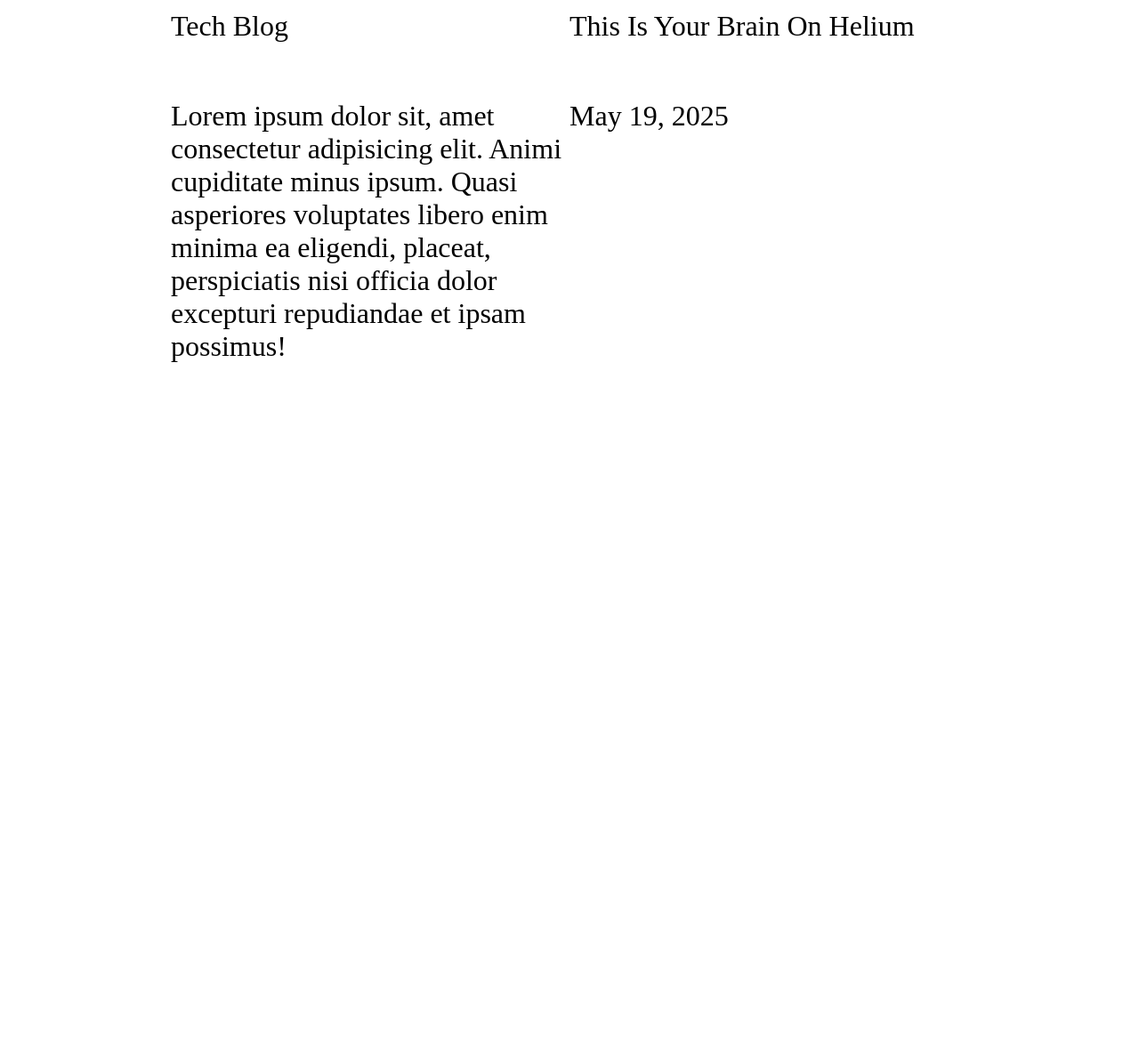
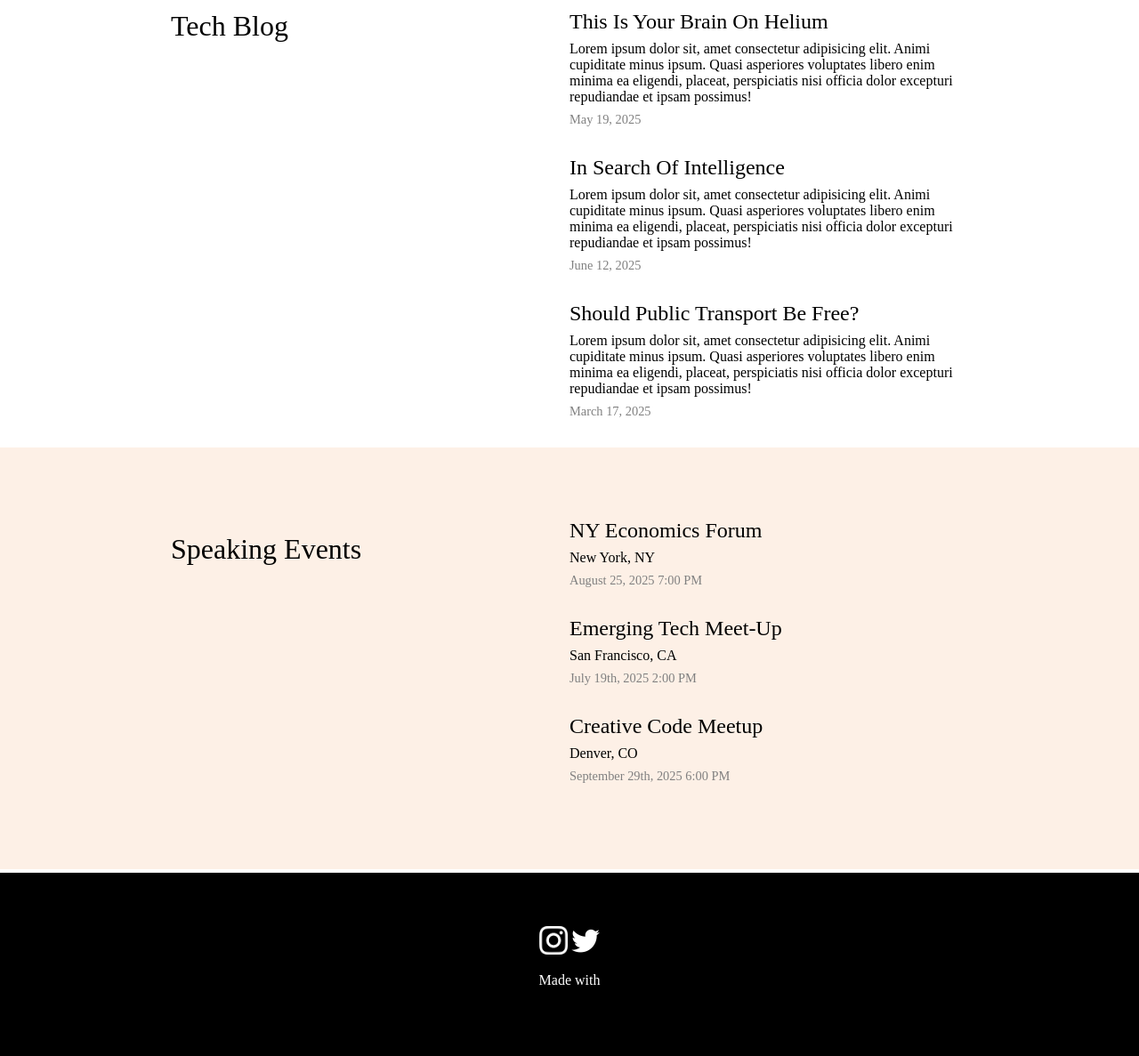
Before and after one commit to farazmoin/The_HTML_and_CSS_Bootcamp_2023_Edition, a plain HTML site: page 16-Hazel-CV-Project/index.html in a window 1280 px wide. Shown: the part 1229-2416 px from the top of the page at 89% size. Before the commit the page ends 1669 px from the top, so only its background shows below. Drawn offline with Linux system fonts and the light colour scheme; a web font is replaced by a local one.

Commit message:
modified

```diff
--- a/16-Hazel-CV-Project/css/style.css
+++ b/16-Hazel-CV-Project/css/style.css
@@ -5,7 +5,8 @@ body {margin: 0; padding: 0; font-family: 'Forum', serif;}
 .two-column-section {font-size: 2rem;}
 .two-column-section .skills {width: 50%; float: left; box-sizing: border-box; list-style: none; padding: 0;}
 .two-column-section .skills li {width: 50%; float: left; margin: 8px 0; font-size: 1.2rem;}
-.two-column-section p {width: 50%; float: left; box-sizing: border-box;}
+.two-column-section > p {width: 50%; float: left; box-sizing: border-box;}
+.two-column-section .blog-posts {width: 50%; float: left;}
 .navbar {display: flex; justify-content: space-between; align-items: center; color: white; padding: 24px 32px;}
 .navbar .links a {color: white; text-decoration: none; font-size: 1.2rem; margin-right: 16px;}
 .navbar p {font-size: 2rem; font-weight: bold; margin: 0;}
@@ -13,3 +14,18 @@ body {margin: 0; padding: 0; font-family: 'Forum', serif;}
 .navbar .contact:hover {opacity: 0.8;}
 .blog-section {padding: 64px 0;}
 .blog-content {padding: 0 15%;}
+.blog-title {font-size: 1.5rem;}
+.blog-text {font-size: 1rem;}
+.blog-posts {margin-top: 24px;}
+.blog-posts .blog-date {font-size: 0.9rem; color: grey; margin-bottom: 32px;}
+.blog-posts p {margin: 8px 0;}
+.events-section {background-color: #fdf0e6; padding: 64px 0; display: inline-block; width: 100%;}
+.events-content {padding: 0 15%;}
+.events-card {width: 50%; float: left; margin-top: 8px;}
+.event-title {font-size: 1.5rem;}
+.event-location {font-size: 1rem;}
+.events-card .event-date {font-size: 0.9rem; color: grey; margin-bottom: 32px;}
+.events-card p {margin: 8px 0;}
+footer {background-color: black; color: white;}
+.footer-content {margin: 0 8px; padding: 60px; text-align: center;}
+.footer-content img {width: 2rem; height: 2rem;}
--- a/16-Hazel-CV-Project/index.html
+++ b/16-Hazel-CV-Project/index.html
@@ -42,13 +42,44 @@
         <div class="blog-content">
             <div class="two-column-section">
                 <p>Tech Blog</p>
-                <div class="blog-post">
-                <p class="blog-heading">This Is Your Brain On Helium</p>
+                <div class="blog-posts">
+                <p class="blog-title">This Is Your Brain On Helium</p>
                 <p class="blog-text">Lorem ipsum dolor sit, amet consectetur adipisicing elit. Animi cupiditate minus ipsum. Quasi asperiores voluptates libero enim minima ea eligendi, placeat, perspiciatis nisi officia dolor excepturi repudiandae et ipsam possimus!</p>
                 <p class="blog-date">May 19, 2025</p>
+                <p class="blog-title">In Search Of Intelligence</p>
+                <p class="blog-text">Lorem ipsum dolor sit, amet consectetur adipisicing elit. Animi cupiditate minus ipsum. Quasi asperiores voluptates libero enim minima ea eligendi, placeat, perspiciatis nisi officia dolor excepturi repudiandae et ipsam possimus!</p>
+                <p class="blog-date">June 12, 2025</p>
+                <p class="blog-title">Should Public Transport Be Free?</p>
+                <p class="blog-text">Lorem ipsum dolor sit, amet consectetur adipisicing elit. Animi cupiditate minus ipsum. Quasi asperiores voluptates libero enim minima ea eligendi, placeat, perspiciatis nisi officia dolor excepturi repudiandae et ipsam possimus!</p>
+                <p class="blog-date">March 17, 2025</p>
                 </div>
             </div>
         </div>
     </section>
+    <section class="events-section">
+        <div class="events-content">
+            <div class="two-column-section">
+                <p>Speaking Events</p>
+                <div class="events-card">
+                    <p class="event-title">NY Economics Forum</p>
+                    <p class="event-location">New York, NY</p>
+                    <p class="event-date">August 25, 2025 7:00 PM</p>
+                    <p class="event-title">Emerging Tech Meet-Up</p>
+                    <p class="event-location">San Francisco, CA</p>
+                    <p class="event-date">July 19th, 2025 2:00 PM</p>
+                    <p class="event-title">Creative Code Meetup</p>
+                    <p class="event-location">Denver, CO</p>
+                    <p class="event-date">September 29th, 2025 6:00 PM</p>
+                </div>
+            </div>
+        </div>
+    </section>
+    <footer>
+        <div class="footer-content">
+            <img src="images/instagram.png" alt="Follow me on Insta">
+            <img src="images/twitter.png" alt="Follow me on X">
+            <p>Made with </p>
+        </div>
+    </footer>
 </body>
 </html>
```
